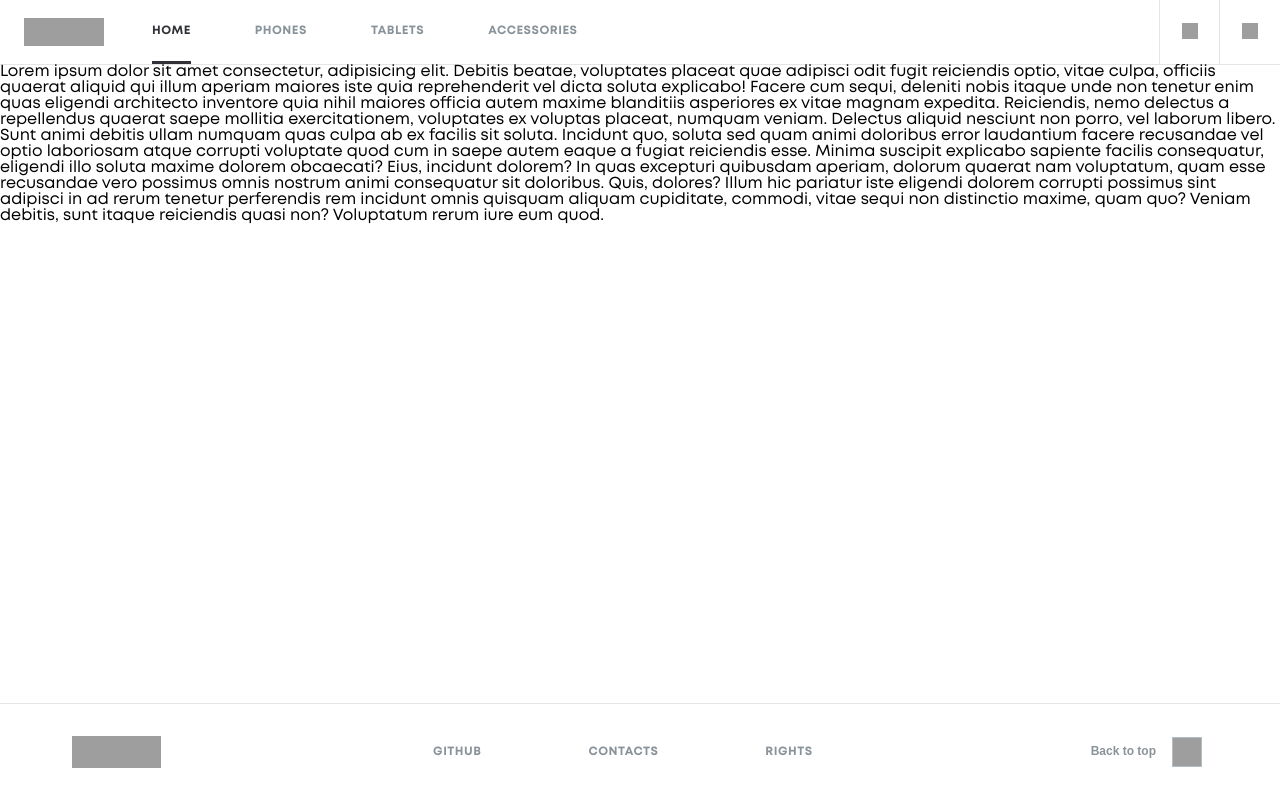
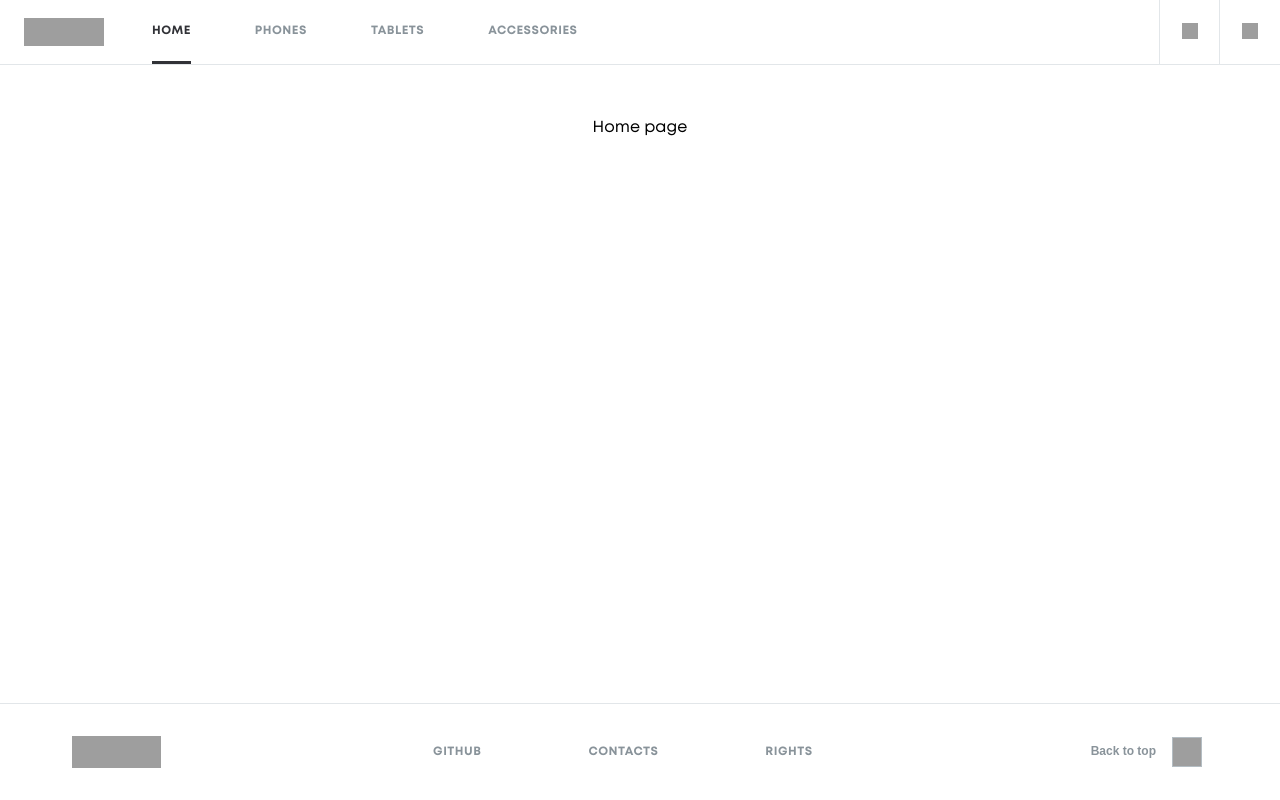
Before and after one commit to fs-mar24-codemafia/react_gadgets-depot, a React (Create React App) app: page /#/ in a window 1280 px wide. Built offline with nearby package versions, Linux system fonts and the light colour scheme; grey boxes are pictures that could not be loaded.

Commit message:
error page solution

```diff
--- a/src/App.scss
+++ b/src/App.scss
@@ -31,6 +31,20 @@ body > div:nth-child(1) {
 
 main {
   flex-grow: 1;
+
+  @include content-padding-inline;
+  @include desktop-container;
+  padding-top: 56px;
+  padding-bottom: 80px;
+
+  @include on-tablet {
+    padding-top: 32px;
+    padding-bottom: 64px;
+  }
+
+  @include on-mobile {
+    padding-top: 24px;
+  }
 }
 
 body:has(div#root > div.App > header.header > nav.menu--open) {
--- a/src/App.tsx
+++ b/src/App.tsx
@@ -1,9 +1,11 @@
 import { Navigate, Route, Routes } from 'react-router-dom';
+
+import './App.scss';
 
 import { Header } from './components/Header';
 import { NewFooter } from './components/NewFooter';
+import { NotFoundPage } from './pages/NotFoundPage';
 
-import './App.scss';
 export const App = () => (
   <div className="App">
     <Header />
@@ -11,46 +13,14 @@ export const App = () => (
     <main>
       <Routes>
         <Route path="/">
-          <Route
-            index
-            element={
-              <p>
-                Lorem ipsum dolor sit amet consectetur, adipisicing elit.
-                Debitis beatae, voluptates placeat quae adipisci odit fugit
-                reiciendis optio, vitae culpa, officiis quaerat aliquid qui
-                illum aperiam maiores iste quia reprehenderit vel dicta soluta
-                explicabo! Facere cum sequi, deleniti nobis itaque unde non
-                tenetur enim quas eligendi architecto inventore quia nihil
-                maiores officia autem maxime blanditiis asperiores ex vitae
-                magnam expedita. Reiciendis, nemo delectus a repellendus quaerat
-                saepe mollitia exercitationem, voluptates ex voluptas placeat,
-                numquam veniam. Delectus aliquid nesciunt non porro, vel laborum
-                libero. Sunt animi debitis ullam numquam quas culpa ab ex
-                facilis sit soluta. Incidunt quo, soluta sed quam animi
-                doloribus error laudantium facere recusandae vel optio
-                laboriosam atque corrupti voluptate quod cum in saepe autem
-                eaque a fugiat reiciendis esse. Minima suscipit explicabo
-                sapiente facilis consequatur, eligendi illo soluta maxime
-                dolorem obcaecati? Eius, incidunt dolorem? In quas excepturi
-                quibusdam aperiam, dolorum quaerat nam voluptatum, quam esse
-                recusandae vero possimus omnis nostrum animi consequatur sit
-                doloribus. Quis, dolores? Illum hic pariatur iste eligendi
-                dolorem corrupti possimus sint adipisci in ad rerum tenetur
-                perferendis rem incidunt omnis quisquam aliquam cupiditate,
-                commodi, vitae sequi non distinctio maxime, quam quo? Veniam
-                debitis, sunt itaque reiciendis quasi non? Voluptatum rerum iure
-                eum quod.
-              </p>
-            }
-          />
+          <Route index element={<p>Home page</p>} />
           <Route path="phones" element={<p>Phones</p>} />
           <Route path="tablets" element={<p>Tablets</p>} />
           <Route path="accessories" element={<p>Accessories</p>} />
           <Route path="favourites" element={<p>Favourites</p>} />
           <Route path="cart" element={<p>Cart</p>} />
-
           <Route path="home" element={<Navigate to="/" replace />} />
-          <Route path="*" element={<p>Page not found</p>} />
+          <Route path="*" element={<NotFoundPage />} />
         </Route>
       </Routes>
     </main>
--- /dev/null
+++ b/src/pages/NotFoundPage/NotFoundPage.scss
@@ -0,0 +1,25 @@
+@import '../../styles/utils/variables';
+@import '../../styles/utils/mixins';
+
+.pageNotFound {
+  display: flex;
+  flex-direction: column;
+  justify-content: center;
+
+  &__title {
+    text-align: center;
+
+    @include h3;
+  }
+
+  &__image-wrapper {
+    display: flex;
+    justify-content: center;
+    height: 300px;
+    margin-block: 32px;
+  }
+
+  &__img {
+    object-fit: contain;
+  }
+}
--- /dev/null
+++ b/src/pages/NotFoundPage/NotFoundPage.tsx
@@ -0,0 +1,17 @@
+import './NotFoundPage.scss';
+
+export const NotFoundPage = () => {
+  return (
+    <div className="pageNotFound">
+      <h1 className="pageNotFound__title">Oooops! Page not found...</h1>
+
+      <div className="pageNotFound__image-wrapper">
+        <img
+          src="img/page-not-found.png"
+          alt="page-not-found"
+          className="pageNotFound__img"
+        />
+      </div>
+    </div>
+  );
+};
--- /dev/null
+++ b/src/pages/NotFoundPage/index.ts
@@ -0,0 +1 @@
+export * from './NotFoundPage';
```
